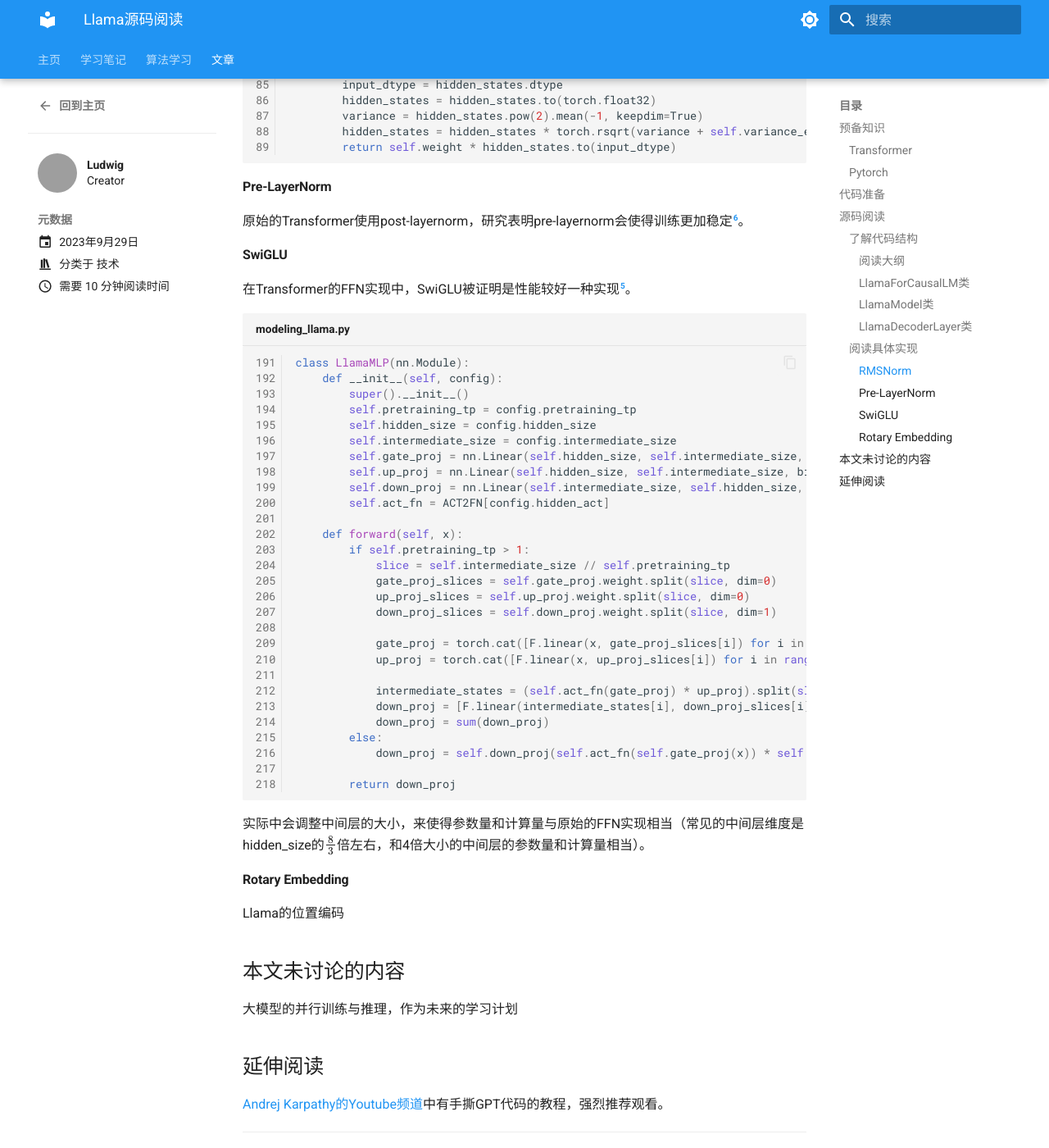
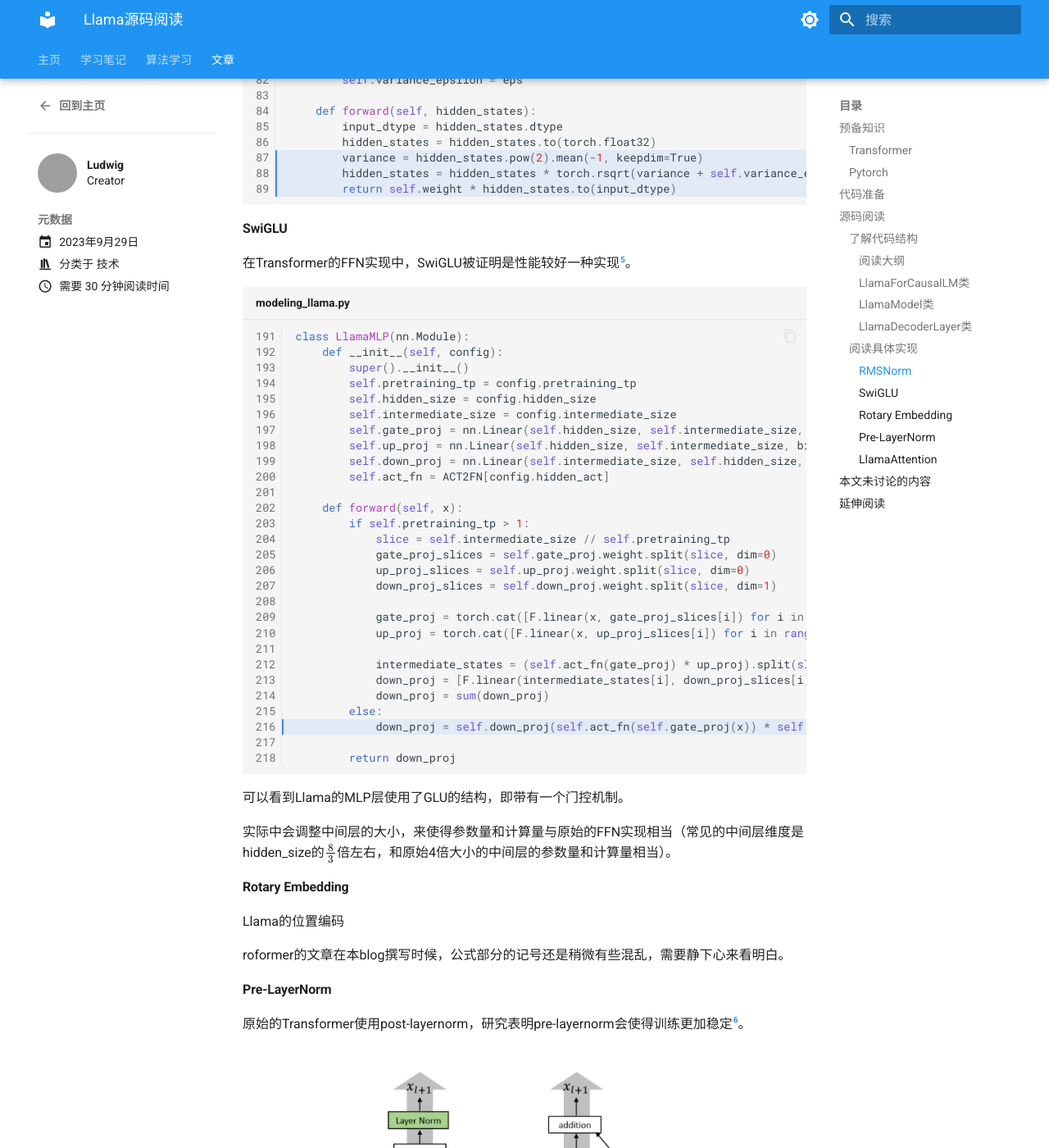
Before and after one commit to cs32963/Notebook, an MkDocs documentation site: the page built from docs/blog/posts/llama_code_reading/llama_code_reading.md, in a window 1280 px wide and 1400 px high, scrolled down 4952 px. Shown: the whole window at 82% size. Built offline with MkDocs 1.6.1 and Material for MkDocs 9.7.7, drawn with Linux system fonts in a browser that asks for light colours; some of the changed text lies outside the part shown; grey boxes are pictures that could not be loaded.

Commit message:
update llama_code_reading.md

````diff
--- a/docs/blog/posts/llama_code_reading/llama_code_reading.md
+++ b/docs/blog/posts/llama_code_reading/llama_code_reading.md
@@ -1,6 +1,6 @@
 ---
 date: 2023-09-29
-readtime: 10
+readtime: 30
 authors:
   - ludwig
 categories:
@@ -160,9 +160,9 @@
 
 #### RMSNorm
 
-LayerNorm[^layernorm]是一种稳定深度神经网络训练的技术，Llama使用的是RMSNorm[^rmsnorm]，计算效率更高。
+LayerNorm[^layernorm]是一种稳定深度神经网络训练的技术，通过对激活值向量进行normalize操作来稳定深度神经网络的训练。Llama使用的是RMSNorm[^rmsnorm]，去掉了re-centering的计算，效率高于经典的LayerNorm。
 
-```python title="modeling_llama.py" linenums="75"
+```python title="modeling_llama.py" linenums="75" hl_lines="13-15"
 class LlamaRMSNorm(nn.Module):
     def __init__(self, hidden_size, eps=1e-6):
         """
@@ -180,15 +180,11 @@
         return self.weight * hidden_states.to(input_dtype)
 ```
 
-#### Pre-LayerNorm
-
-原始的Transformer使用post-layernorm，研究表明pre-layernorm会使得训练更加稳定[^prenorm]。
-
 #### SwiGLU
 
 在Transformer的FFN实现中，SwiGLU被证明是性能较好一种实现[^swiglu]。
 
-```python title="modeling_llama.py" linenums="191"
+```python title="modeling_llama.py" linenums="191" hl_lines="26"
 class LlamaMLP(nn.Module):
     def __init__(self, config):
         super().__init__()
@@ -219,11 +215,29 @@
         return down_proj
 ```
 
-实际中会调整中间层的大小，来使得参数量和计算量与原始的FFN实现相当（常见的中间层维度是hidden_size的$\frac{8}{3}$倍左右，和4倍大小的中间层的参数量和计算量相当）。
+可以看到Llama的MLP层使用了GLU的结构，即带有一个门控机制。
+
+实际中会调整中间层的大小，来使得参数量和计算量与原始的FFN实现相当（常见的中间层维度是hidden_size的$\frac{8}{3}$倍左右，和原始4倍大小的中间层的参数量和计算量相当）。
 
 #### Rotary Embedding
 
 Llama的位置编码
+
+roformer的文章在本blog撰写时候，公式部分的记号还是稍微有些混乱，需要静下心来看明白。
+
+#### Pre-LayerNorm
+
+原始的Transformer使用post-layernorm，研究表明pre-layernorm会使得训练更加稳定[^prenorm]。
+
+<figure markdown>
+  ![pre-layernorm](./pre_ln.png){width="400"}
+
+  左侧为post-layernorm，右侧为pre-layernorm[^prenorm]
+</figure>
+
+#### LlamaAttention
+
+现在我们走一遍前向过程
 
 ## 本文未讨论的内容
 
@@ -232,6 +246,8 @@
 ## 延伸阅读
 
 [Andrej Karpathy的Youtube频道](https://www.youtube.com/@AndrejKarpathy)中有手撕GPT代码的教程，强烈推荐观看。
+
+[Meta开源的llama代码](https://github.com/facebookresearch/llama)
 
 
 
````
Also changed, not shown: docs/blog/posts/llama_code_reading/pre_ln.png (added).
